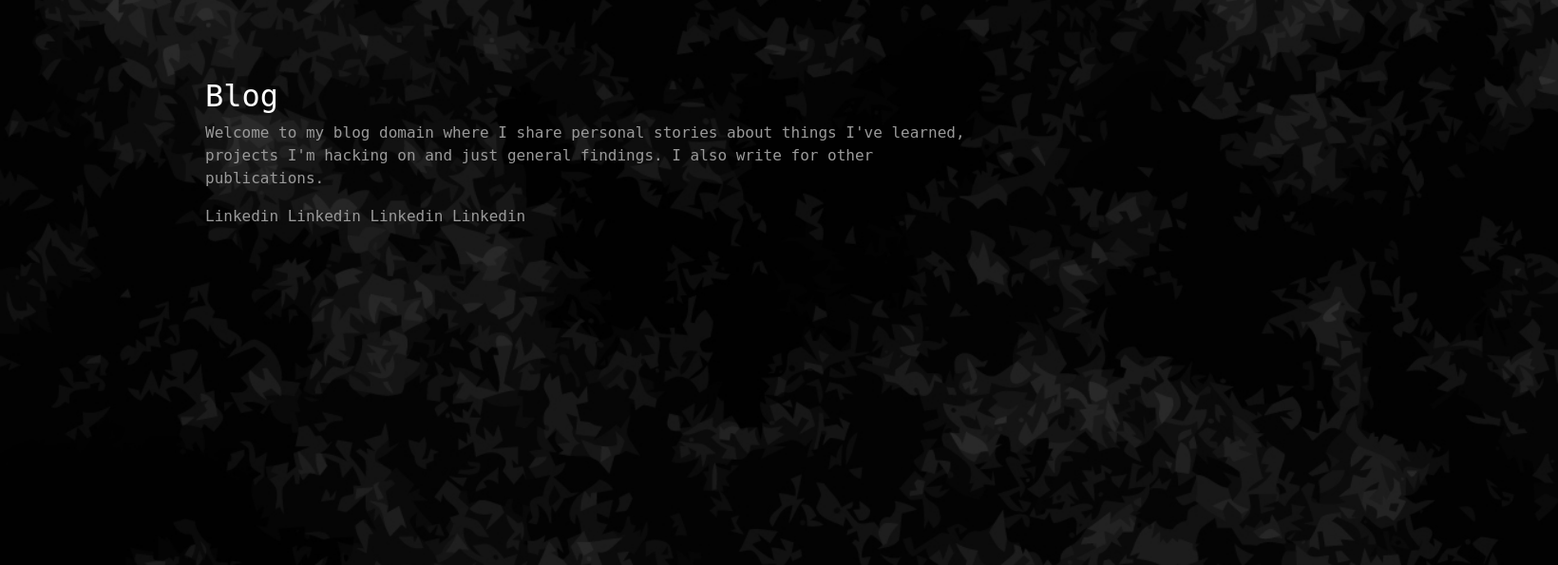
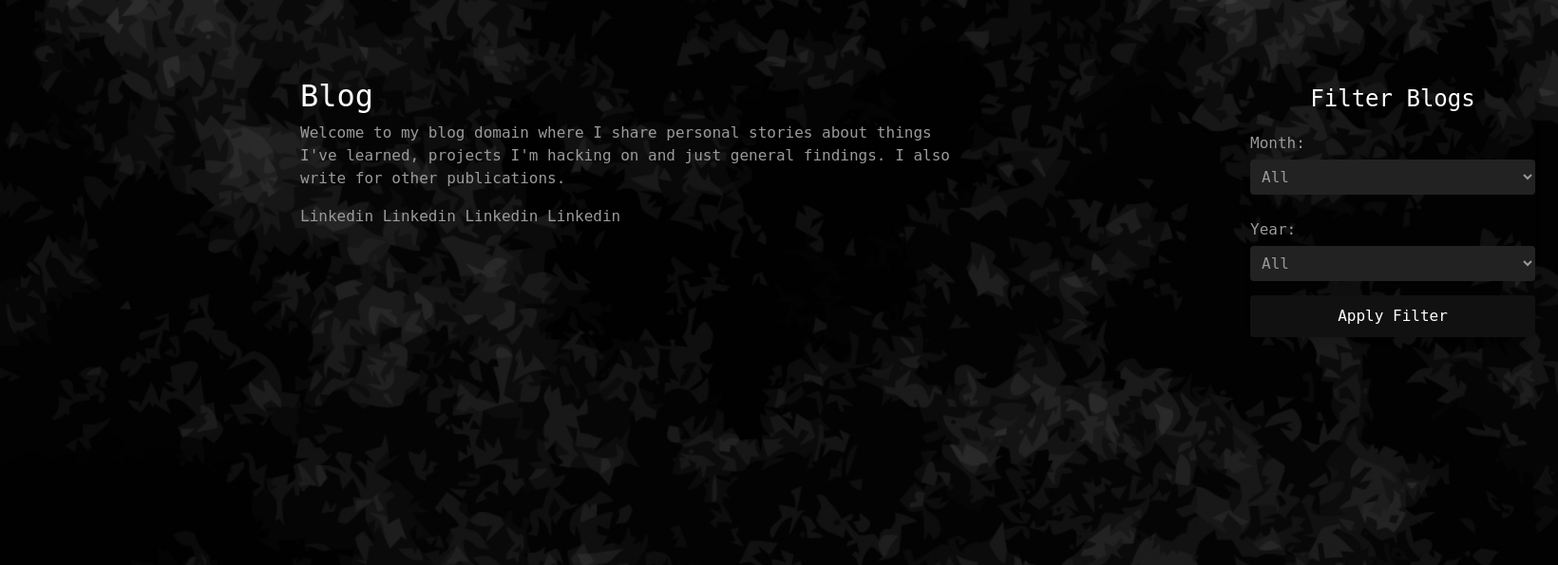
Before and after one commit to sarthak-samantaray/Myportfolio, a Flask app: page /blog in a window 1640 px wide. Shown: the part 150-745 px from the top of the page at 95% size. Run offline with Flask 3, Linux system fonts and the light colour scheme; data that the repository does not hold is empty; some libraries are stand-ins or nearby versions.

Commit message:
filter is done

```diff
--- a/app.py
+++ b/app.py
@@ -256,6 +256,30 @@ def save():
         return jsonify({'message': f'Error: {str(e)}'}), 500
 
 
+@app.route('/filter', methods=['GET'])
+def filter_blogs():
+    try:
+        # Get filter parameters
+        month = request.args.get('month')
+        year = request.args.get('year')
+
+        # Create a query based on filters
+        query = {}
+        if year:
+            query['edit_date'] = {'$regex': f'^{year}'}  # Year at the start
+        if month:
+            query['edit_date'] = {'$regex': f'-{month}-'}  # Match specific month
+
+        # Fetch filtered blogs from the database
+        blogs = list(mongo_blogs.db.blogs_lists.find(query))
+
+        # Render the filtered blogs to the UI
+        return render_template('blog.html', blogs=blogs)
+
+    except Exception as e:
+        return jsonify({'message': f'Error: {str(e)}'}), 500
+
+
 
 if __name__ == "__main__":
     app.run(debug=True)
--- a/static/css/blog_details.css
+++ b/static/css/blog_details.css
@@ -69,13 +69,74 @@
   }
 
   /* NAVBAR ENDING */
+.filter-container{
+  /* padding-left: 1300px; */
+  margin-top: -150px;
+  max-width: 300px;
+  margin-left: 1300px;
+  margin-bottom: -90px;
+}
+  .filter-box {
+    width: 300px;
+    color: #9a9a9a;
+    border-radius: 20px;
+    box-shadow: 0 4px 6px rgba(0, 0, 0, 0.1);
+    position: sticky;
+    top: 20px;
+    height: fit-content;
+}
 
+.filter-box h3 {
+    text-align: center;
+    margin-bottom: 20px;
+    font-size: 1.5em;
+    color: #fff;
+}
+
+.filter-box label {
+    display: block;
+    margin: 10px 0 5px;
+    font-size: 1em;
+}
+
+.filter-box select {
+    width: 100%;
+    padding: 8px;
+    margin-bottom: 15px;
+    border-radius: 4px;
+    border: none;
+    background-color: #222222;
+    color: #9a9a9a;
+}
+
+.filter-box .filter-button {
+    width: 100%;
+    padding: 10px;
+    background-color: #111111;
+    color: #fff;
+    border: none;
+    border-radius: 4px;
+    cursor: pointer;
+    font-size: 1em;
+}
+
+.filter-box .filter-button:hover {
+    background-color: #9a9a9a;
+}
+
+/* Blog Container */
+.blog-container {
+    width: calc(100% - 350px);
+    display: flex;
+    flex-wrap: wrap;
+    gap: 20px;
+}
 
 
   /* blog-styles.css */
 .blog-headings{
   margin-top: 200px;
-  padding-left: 200px;
+  padding-left: 300px;
   max-width: 1000px;
 }
 .blog-headings p{
@@ -86,7 +147,7 @@
   color : #9A9A9A
 }
 .blog-container{
-  padding-left: 200px;
+  padding-left: 300px;
   max-width: 1000px;
 }
 .blog-card {
@@ -117,6 +178,10 @@
   height: 200px;
   object-fit: fit;
   border-radius: 8px;
+  transition: transform 0.3s ease;
+}
+.blog-image:hover{
+  transform: scale(1.1);
 }
 
 .blog-info {
--- a/templates/blog.html
+++ b/templates/blog.html
@@ -65,6 +65,44 @@
     <a href="https://www.linkedin.com/in/sarthaksamantaray/">Linkedin</a>
 
 </div>
+
+<div class = "filter-container">
+    <div class="filter-box">
+        <h3>Filter Blogs</h3>
+        <form id="filter-form" method="GET" action="/filter">
+            <label for="month">Month:</label>
+            <select name="month" id="month">
+                <option value="">All</option>
+                <option value="01">January</option>
+                <option value="02">February</option>
+                <option value="03">March</option>
+                <option value="04">April</option>
+                <option value="05">May</option>
+                <option value="06">June</option>
+                <option value="07">July</option>
+                <option value="08">August</option>
+                <option value="09">September</option>
+                <option value="10">October</option>
+                <option value="11">November</option>
+                <option value="12">December</option>
+            </select>
+
+            <label for="year">Year:</label>
+            <select name="year" id="year">
+                <option value="">All</option>
+                <option value="2024">2024</option>
+                <option value="2023">2023</option>
+                <option value="2022">2022</option>
+                <option value="2021">2021</option>
+                <option value="2020">2020</option>
+            </select>
+
+            <button type="submit" class="filter-button">Apply Filter</button>
+        </form>
+    </div>
+</div>
+
+
 <!-- blog-list.html -->
 <div class="blog-container">
     <div class="row">
```
Also changed, not shown: static/uploads/item-1.png (added), static/uploads/item-2.png (added), static/uploads/item-3.png (added), static/uploads/item-7.png (added).
